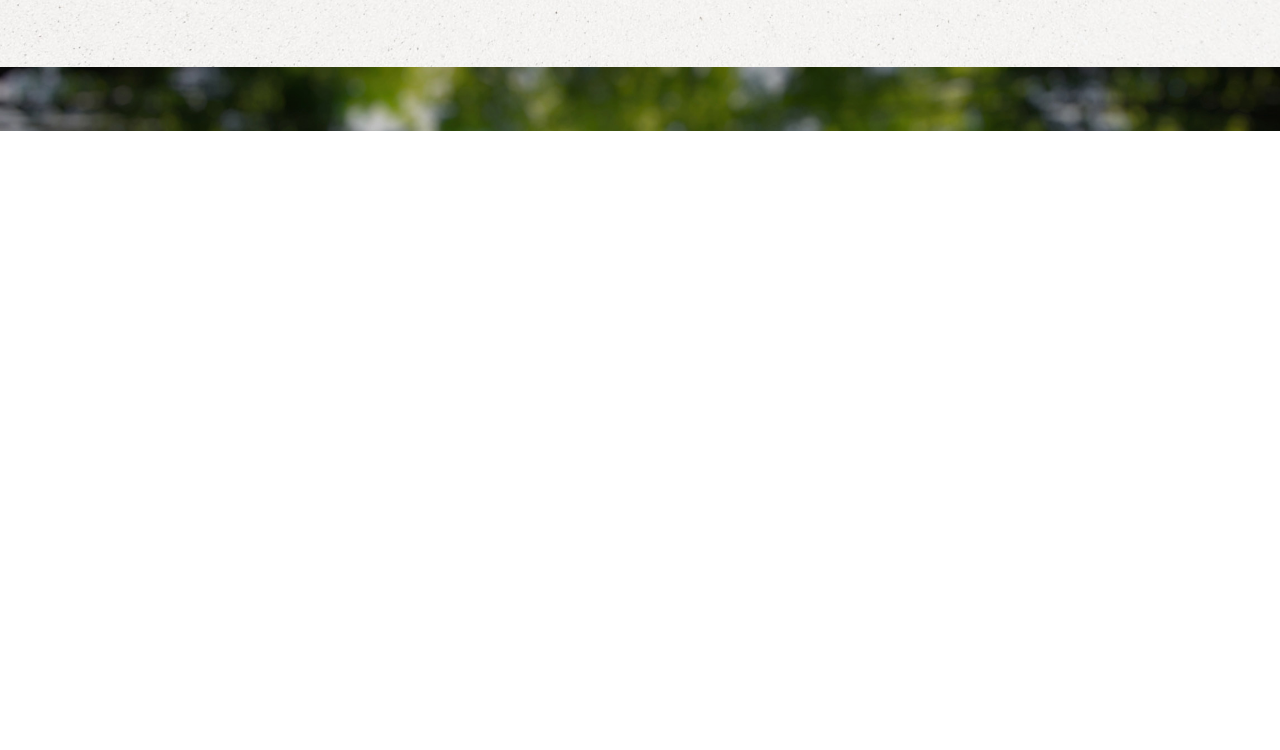
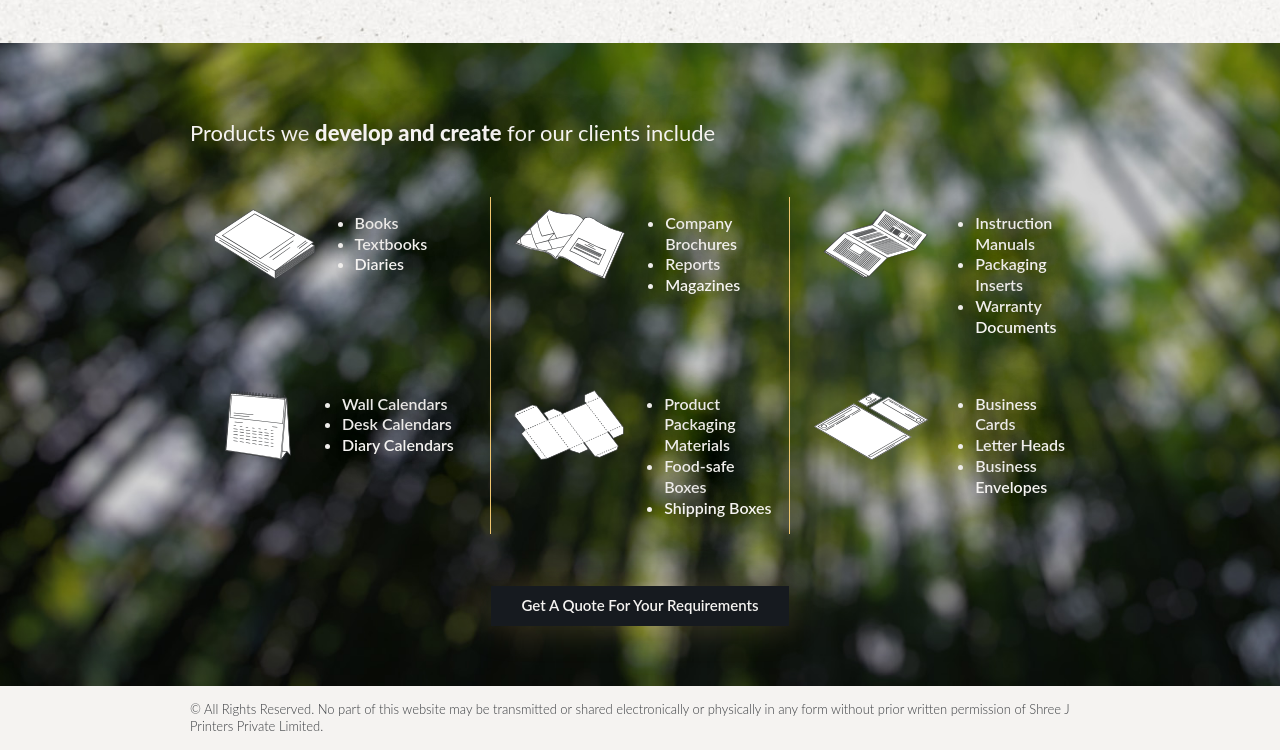
Before and after one commit to sujit1618/shreej.github.io, a plain HTML site: page index.html in a window 1280 px wide. Shown: the part 899-1649 px from the top of the page. Before the commit the page ends 1030 px from the top, so only its background shows below. Drawn offline with Linux system fonts and the light colour scheme; a web font is replaced by a local one.

Commit message:
products list updated

```diff
--- a/index.html
+++ b/index.html
@@ -51,13 +51,70 @@
             <img id="clientLogos" src="./images/clientsLogos.png" alt="">
         </div>
     </div>
-    <div class="head-banner">
-
+    <div class="products-list-banner">
+        <div class="products-wrapper">
+            <h2>Products we <b style="font-weight: 800;">develop and create</b> for our clients include</h2>
+            <div class="products-list-container">
+                <div class="product-listing" id="books">
+                    <img src="./images/books-1.svg" alt="">
+                    <ul>
+                        <li>Books</li>
+                        <li>Textbooks</li>
+                        <li>Diaries</li>
+                    </ul>
+                </div>
+                <div class="product-listing" id="brochures">
+                    <img src="./images/brochures-1.svg" alt="">
+                    <ul>
+                        <li>Company Brochures</li>
+                        <li>Reports</li>
+                        <li>Magazines</li>
+                    </ul>
+                </div>
+                <div class="product-listing" id="inserts">
+                    <img src="./images/inserts-1.svg" alt="" >
+                    <ul>
+                        <li>Instruction Manuals</li>
+                        <li>Packaging Inserts</li>
+                        <li>Warranty Documents</li>
+                    </ul>
+                </div>
+                <div class="product-listing" id="calendars">
+                    <img src="./images/calendars-1.svg" alt="">
+                    <ul>
+                        <li>Wall Calendars</li>
+                        <li>Desk Calendars</li>
+                        <li>Diary Calendars</li>
+                    </ul>
+                </div>
+                <div class="product-listing" id="packaging">
+                    <img src="./images/packaging-1.svg" alt="">
+                    <ul>
+                        <li>Product Packaging Materials</li>
+                        <li>Food-safe Boxes</li>
+                        <li>Shipping Boxes</li>
+                    </ul>
+                </div>
+                <div class="product-listing" id="business">
+                    <img src="./images/business-1.svg" alt="">
+                    <ul>
+                        <li>Business Cards</li>
+                        <li>Letter Heads</li>
+                        <li>Business Envelopes</li>
+                    </ul>
+                </div>
+                <div class="border-overlay"></div>
+            </div>
+            <button class="button-1" id="products-list-button" onclick="location.href='mailto:shreejprinters@yahoo.com?subject=Requesting Quote'">Get A Quote For Your Requirements</button>
+        </div>
     </div>
-    <div class="products-list"></div>
     <div class="services-list"></div>
     <div class="contact-footer"></div>
-    <div class="footer"></div>
+    <div class="footer">
+        <div class="footer-wrapper">
+            © All Rights Reserved. No part of this website may be transmitted or shared electronically or physically in any form without prior written permission of Shree J Printers Private Limited.
+        </div>
+    </div>
 
 </body>
 
--- a/master.css
+++ b/master.css
@@ -68,8 +68,8 @@ body {
     right: 0%;
     left: 0%;
     z-index: 10;
-    -webkit-backdrop-filter: blur(3px);
-    backdrop-filter: blur(3px);
+    /* -webkit-backdrop-filter: blur(3px); */
+    /* backdrop-filter: blur(3px); */
     color: #37393B !important;
 }
 
@@ -134,6 +134,7 @@ body {
 
 .head-banner {
     background-image: url(./images/head-banner-5.jpg);
+    background-attachment: fixed;
     background-size: cover;
     padding: 64px 0 0 0;
 }
@@ -213,6 +214,7 @@ body {
     padding: 10px 30px 12px 30px;
     box-shadow: 0px 0px 40px rgba(17, 24, 7, 0.98);
     transition: cubic-bezier(0.165, 0.84, 0.44, 1) 300ms;
+    box-shadow: 0px 0px 36px #f0c56f3d;
 }
 
 .button-1:hover{
@@ -231,11 +233,11 @@ body {
 }
 
 .client-list{
-    padding: 75px 0 120px 0;
+    padding: 75px 0 95px 0;
 }
 
 .clients-wrapper{
-    min-width: 800px;
+    min-width: 900px;
     width: 70%;
     max-width: 1040px;
     margin: 0 auto 0 auto;
@@ -250,3 +252,116 @@ body {
     /* max-width: 1040px; */
     margin: 65px auto 0 auto;
 }
+
+.products-list-banner{
+    background-image: url(./images/products-banner-2.jpg);
+    background-attachment: fixed;
+    background-size: cover;
+    padding: 75px 0 60px 0;
+}
+
+.products-wrapper{
+    min-width: 900px;
+    width: 70%;
+    max-width: 1040px;
+    margin: 0 auto 0 auto;
+}
+
+.products-wrapper h2{
+    color: rgba(245, 243, 241);
+    text-shadow: 0px 0px 40px rgba(17, 24, 7, 0.98);
+    font-weight: 400;
+}
+
+.products-list-container{
+    margin: 48px auto 52px auto;
+    display: grid;
+    grid-template-columns: 1fr 1fr 1fr;
+    grid-template-rows: 1fr 1fr;
+    row-gap: 24px;
+}
+
+.product-listing{
+    display: grid;
+    grid-template-columns: 1fr 2fr;
+    grid-template-rows: auto;
+    padding: 0 12px 0 24px;
+}
+
+.product-listing img,
+.product-listing ul{
+    font-family: lato;
+    display: block;
+    color: rgba(245, 243, 241);
+    font-size: 16px;
+    font-weight: 600;
+    text-shadow: 0px 0px 10px rgba(17, 24, 7, 0.98);
+    line-height: 130%;
+}
+
+li{
+    text-shadow: 0px 0px 40px rgba(17, 24, 7, 0.98);
+}
+
+.product-listing img{
+    height: 70px;
+    padding-top: 12px;
+    margin: 0 auto;
+}
+
+.footer{
+    background-color: rgba(245, 243, 241);
+    padding: 15px 0 15px 0;
+    font-size: 13px;
+    color: #161a1fd7;
+}
+
+.footer-wrapper{
+    min-width: 900px;
+    width: 70%;
+    max-width: 1040px;
+    margin: 0 auto 0 auto;
+}
+
+.border-overlay{
+    z-index: 1;
+    grid-column: 2 / span 1;
+    grid-row: 1 / span 2;
+    border-left: solid #f0c56f 1px;
+    border-right: solid #f0c56f 1px;
+}
+
+#books{
+    grid-column: 1 / span 1;
+    grid-row: 1 / span 1;
+}
+
+#brochures{
+    grid-column: 2 / span 1;
+    grid-row: 1 / span 1;
+}
+
+#inserts{
+    grid-column: 3 / span 1;
+    grid-row: 1 / span 1;
+}
+
+#calendars{
+    grid-column: 1 / span 1;
+    grid-row: 2 / span 1;
+}
+
+#packaging{
+    grid-column: 2 / span 1;
+    grid-row: 2 / span 1;
+}
+
+#business{
+    grid-column: 3 / span 1;
+    grid-row: 2 / span 1;
+}
+
+#products-list-button{
+    display: block;
+    margin: 0 auto;
+}
```
Also changed, not shown: images/books-1.svg (added), images/books.svg (added), images/brochures-1.svg (added), images/brochures.svg (added), images/business-1.svg (added), images/business.svg (added), images/calendars-1.svg (added), images/inserts-1.svg (added), images/inserts.svg (added), images/packaging-1.svg (added), images/packaging.svg (added), images/products-banner-1.jpg (added), images/products-banner-2.jpg (added), images/products-banner.png (added), 1 other file.
